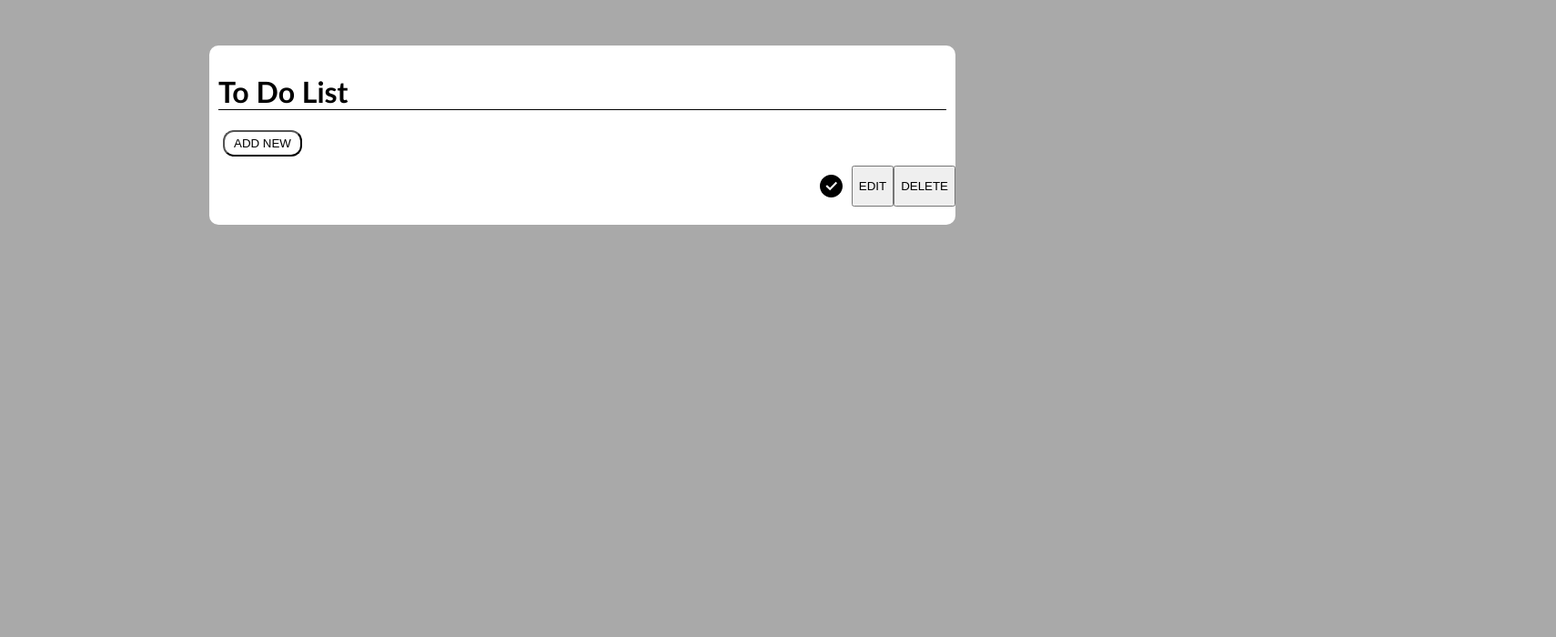
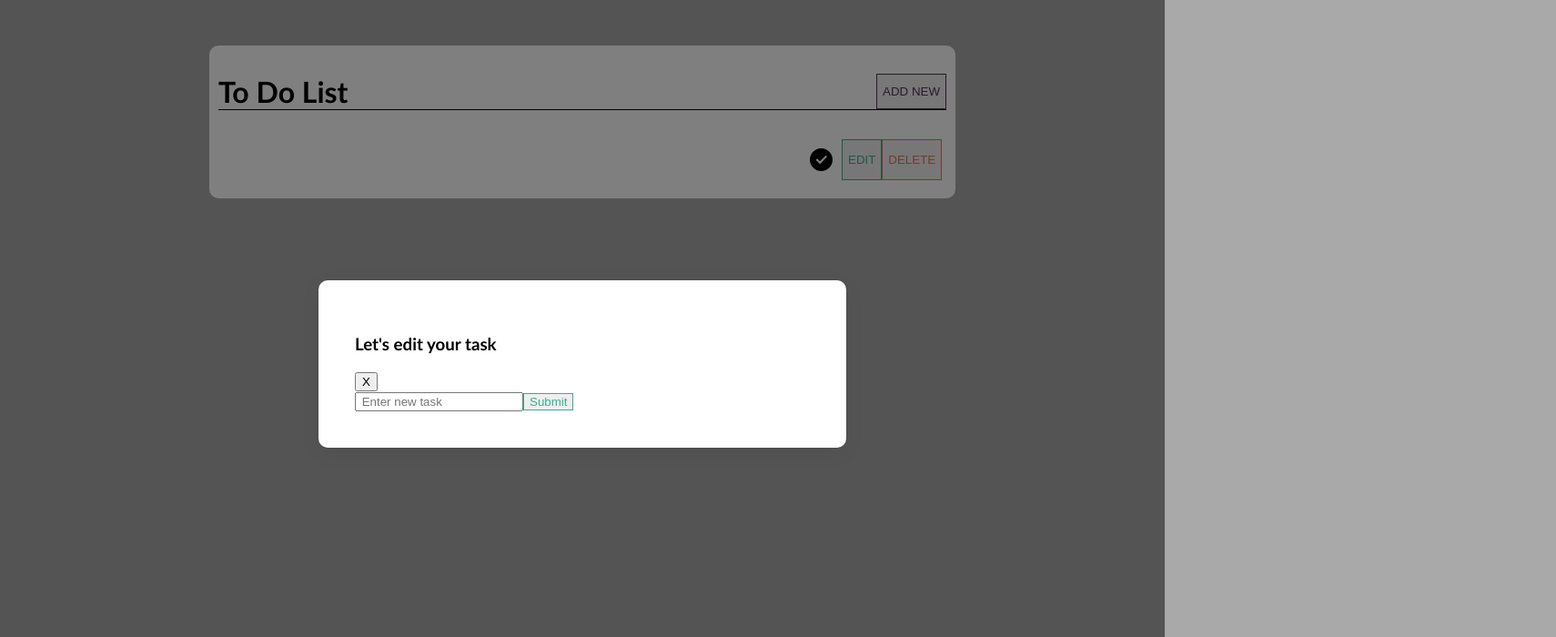
Before and after one commit to arodriguez914/weekend-sql-to-do-react, a React (Vite) app: page / in a window 1280 px wide. Shown: the top 700 px of the page at 91% size, 1710 px wide, since content can reach past the window. Built offline with nearby package versions, Linux system fonts and the light colour scheme; no server answers.

Commit message:
styling input prompts

```diff
--- a/src/components/App/App.jsx
+++ b/src/components/App/App.jsx
@@ -1,38 +1,34 @@
 import { useState, useEffect } from "react";
 import ListHeader from "../ListHeader/ListHeader";
 import ListItem from "../ListItem/ListItem";
-import axios from "axios";
+import { fetchTodo } from "../../todoApi/todo.api";
 
 function App() {
-  const [tasks, setTasks] = useState('')
-  const [tools, setTools] = useState('')
+  const [todos, setTodos] = useState([])
 
-  const fetchData = () => {
-    axios({
-      method: "GET",
-      url: "/todo",
-    })
+
+  const refreshTodos = () => {
+    fetchTodo()
       .then((response) => {
         console.log(response.data)
-        setTasks(response.data);
+        setTodos(response.data);
       })
       .catch((error) => {
         console.log(error);
       });
   };
 
+  useEffect(() => {
+    refreshTodos()
+  }, [])
 
-  fetchData();
 
-  useEffect(() => {
-    fetchData()
-  }, [])
 
 
 return (
   <div className="app">
-    <ListHeader listName={"To Do List"} />
-    <ListItem />
+  <ListHeader listName={"To Do List"} />
+  <ListItem />
   </div>
 );
 }
--- a/src/components/ListHeader/ListHeader.jsx
+++ b/src/components/ListHeader/ListHeader.jsx
@@ -1,13 +1,14 @@
 import React from "react";
+import Modal from "../Modal/Modal";
 
 function ListHeader({ listName }) {
 
   return (
   <div>
-    <h1 className="list-header">{listName}</h1>
-    <div className='button-container'>
+    <h1 className="list-header">{listName}
         <button className="create">ADD NEW</button>
-    </div>
+    </h1>
+    <Modal />
   </div>
   )
 }
--- a/src/components/ListItem/ListItem.jsx
+++ b/src/components/ListItem/ListItem.jsx
@@ -1,12 +1,12 @@
 import React from "react";
 import TickIcon from "../TickIcon/TickIcon";
 
-function ListItem() {
+function ListItem( {} ) {
   return (
     <li className="list-item">
       <div className="info-container">
         <TickIcon />
-        <p className="task-title">{}</p>
+        <p className="task-title">{ }</p>
       </div>
       <div className="button-container"></div>
       <button className="edit">EDIT</button>
--- a/src/components/Modal/Modal.jsx
+++ b/src/components/Modal/Modal.jsx
@@ -1,9 +1,27 @@
-import React from 'react'
+import React from "react";
 
 function Modal() {
+  const mode = "edit";
+
+  const handleChange = () => {
+    console.log( 'changing');
+  }
+
   return (
-    <div>Modal</div>
-  )
+    <div className="overlay">
+      <div className="modal">
+        <div className="form-title-container">
+          <h3>Let's {mode} your task</h3>
+          <button>X</button>
+        </div>
+
+        <form>
+          <input required maxLength={30} placeholder=" Enter new task" name="title" value={""} onChange={handleChange}/>
+          <input className={mode} type="submit" />
+        </form>
+      </div>
+    </div>
+  );
 }
 
-export default Modal
+export default Modal;
--- a/src/index.css
+++ b/src/index.css
@@ -20,7 +20,7 @@ body {
     width: 100%;
     display: flex;
     justify-content: space-between;
-    border-bottom: black 1px solid;
+    border-bottom: black 1px solid ;
 }
 
 .button-container, .info-container {
@@ -39,12 +39,67 @@ body {
     width: 100%;
     margin: 10px;
     border-radius: 10px;
-    display: flex;
-    justify-content: right;
+    display: inline flex;
+    margin-left: 80%;
     padding-right: 20px;
-
 }
 
 .icon {
     padding: 10px;
 }
+
+.edit{
+    border: 1.5px solid rgb(58, 173, 143);
+    color:  rgb(58, 173, 143);
+}
+
+.delete{
+    border: 1.5px solid rgb(235, 114, 84);
+    color:  rgb(235, 114, 84);
+}
+
+.edit:hover {
+    background-color: rgb(58, 173, 143);
+    color: white;
+}
+
+.delete:hover{
+    background-color: rgb(235, 114, 84);
+    color: white;
+}
+
+.edit:active, .delete:active, .create:active {
+    color:  rgb(1, 18, 22);
+}
+
+.create {
+    border: 1.5px solid rgb(89, 46, 92);
+    color: rgb(89, 46, 92);
+    text-transform: uppercase;
+}
+
+.create:hover {
+    background-color: rgb(89, 46, 92);
+    color: white;
+}
+
+.overlay {
+    position: absolute;
+    left: 0;
+    top: 0;
+    width: 100vw;
+    height: 100vh;
+    background-color: rgba(0,0,0, 0.5);
+    display: flex;
+    justify-content: center;
+    align-items: center;
+}
+
+.modal {
+    width: 500px;
+    background-color: rgb(255,255,255);
+    padding: 40px;
+    border-radius: 10px;
+    box-shadow: rgba(0,0,0,0.05) 0 6px 24px 0, rgba(0,0,0,0.08) 0 0 0 1px;
+
+}
```
